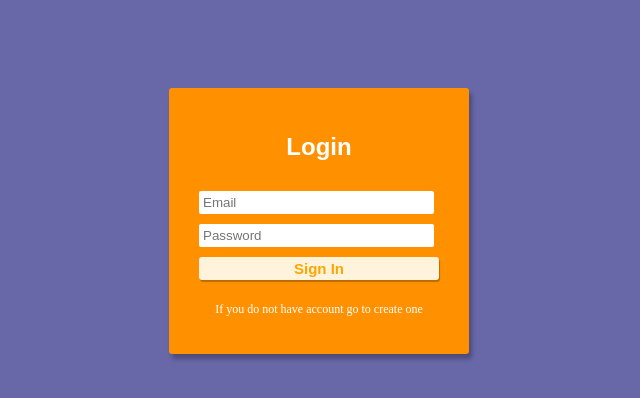
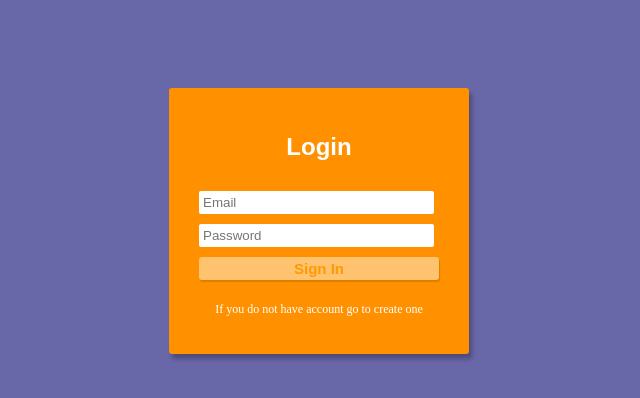
Before and after one commit to EMSpy/Proto-squadtion, a React app in the folder frontend/: page / in a window 1280 px wide. Shown: the top 398 px of the page, without its empty margins (321-961 px from the left). Built offline with nearby package versions, Linux system fonts and the light colour scheme; the HTML template or start-up script is replaced by a standard one.

Commit message:
fix: register an login fields

```diff
--- a/frontend/src/App.tsx
+++ b/frontend/src/App.tsx
@@ -28,7 +28,19 @@ function App() {
     }
   }, []);
 
+
 const handleAuth = async () => {
+
+  if (!email.trim() || !password.trim()) {
+    alert("Please fill in Email and Password");
+    return;
+  }
+
+  if (isRegistering && !userName.trim()) {
+    alert("Please enter a Username for registration");
+    return;
+  }
+
   const endpoint = isRegistering ? "register" : "login";
   const body = isRegistering
     ? { email, password, userName }
@@ -58,9 +70,9 @@ function App() {
     }
   } catch (error) {
     console.error("Auth error:", error);
+    alert("Connection error with the server");
   }
 };
-
   const handleLogout = () => {
     Cookies.remove("token");
     socket.disconnect();
@@ -96,11 +108,15 @@ function App() {
           onChange={(e) => setPassword(e.target.value)}
         />
 
-        <button onClick={handleAuth}>
-          {isRegistering ? "Register" : "Sign In"}
+        <button
+          onClick={handleAuth}
+          disabled={!email || !password || (isRegistering && !userName)}
+          style={{ opacity: (!email || !password) ? 0.5 : 1 }}
+        >
+          {isRegistering ? "Sign Up" : "Sign In"}
         </button>
 
-        <p  className="registeruser"
+        <p className="registeruser"
           onClick={() => setIsRegistering(!isRegistering)}>
           {isRegistering ? "If you have an account go to login" : "If you do not have account go to create one"}
         </p>
```
Lines whose indentation alone changed are shown as unchanged.
